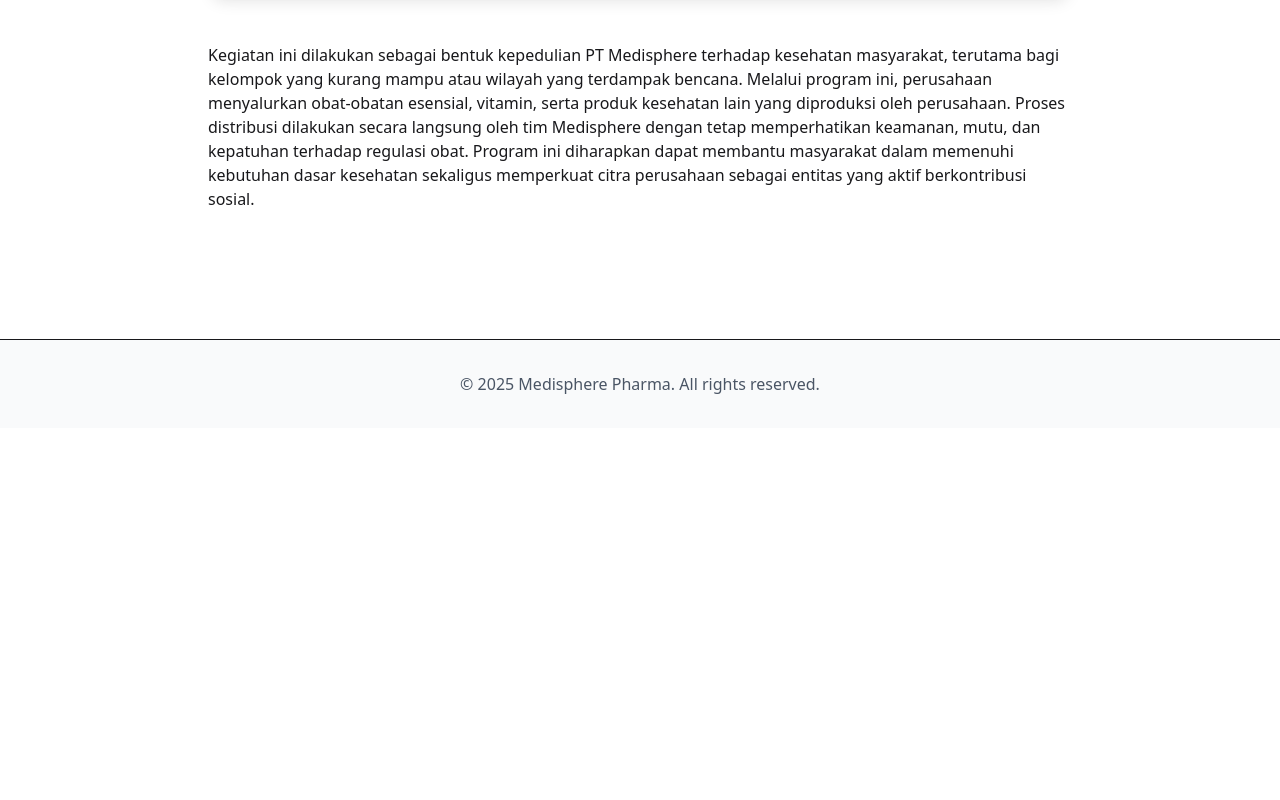
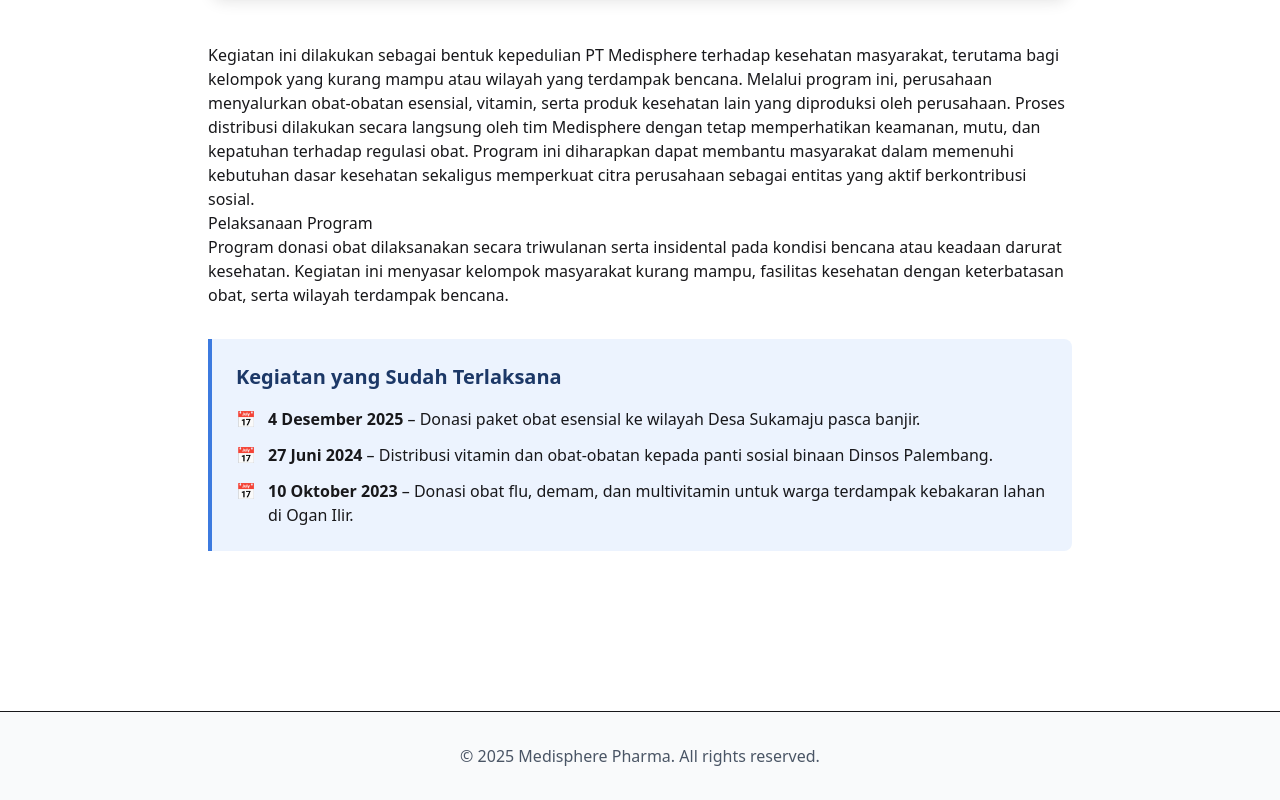
Before and after one commit to Chwakillah/medisphare-id, a React (Vite) app: page /detail-berita/1 in a window 1280 px wide. Shown: the part 978-1778 px from the top of the page. Before the commit the page ends 1406 px from the top, so only its background shows below. Built offline with nearby package versions, Linux system fonts and the light colour scheme.

Commit message:
feat: filter

```diff
--- a/src/components/pages/BeritaDetail.jsx
+++ b/src/components/pages/BeritaDetail.jsx
@@ -20,7 +20,28 @@ const newsDatabase = {
     readTime: "5 menit",
     desc: "Kegiatan ini dilakukan sebagai bentuk kepedulian PT Medisphere terhadap kesehatan masyarakat, terutama bagi kelompok yang kurang mampu atau wilayah yang terdampak bencana.",
     content: `
-      <p> Kegiatan ini dilakukan sebagai bentuk kepedulian PT Medisphere terhadap kesehatan masyarakat, terutama bagi kelompok yang kurang mampu atau wilayah yang terdampak bencana. Melalui program ini, perusahaan menyalurkan obat-obatan esensial, vitamin, serta produk kesehatan lain yang diproduksi oleh perusahaan. Proses distribusi dilakukan secara langsung oleh tim Medisphere dengan tetap memperhatikan keamanan, mutu, dan kepatuhan terhadap regulasi obat. Program ini diharapkan dapat membantu masyarakat dalam memenuhi kebutuhan dasar kesehatan sekaligus memperkuat citra perusahaan sebagai entitas yang aktif berkontribusi sosial.</p>
+      <p>Kegiatan ini dilakukan sebagai bentuk kepedulian PT Medisphere terhadap kesehatan masyarakat, terutama bagi kelompok yang kurang mampu atau wilayah yang terdampak bencana. Melalui program ini, perusahaan menyalurkan obat-obatan esensial, vitamin, serta produk kesehatan lain yang diproduksi oleh perusahaan. Proses distribusi dilakukan secara langsung oleh tim Medisphere dengan tetap memperhatikan keamanan, mutu, dan kepatuhan terhadap regulasi obat. Program ini diharapkan dapat membantu masyarakat dalam memenuhi kebutuhan dasar kesehatan sekaligus memperkuat citra perusahaan sebagai entitas yang aktif berkontribusi sosial.</p>
+
+      <h2>Pelaksanaan Program</h2>
+      <p>Program donasi obat dilaksanakan secara triwulanan serta insidental pada kondisi bencana atau keadaan darurat kesehatan. Kegiatan ini menyasar kelompok masyarakat kurang mampu, fasilitas kesehatan dengan keterbatasan obat, serta wilayah terdampak bencana.</p>
+
+      <div class="bg-blue-50 border-l-4 border-blue-600 p-6 my-8 rounded-r-lg">
+        <h3 class="text-xl font-bold text-blue-900 mb-4 mt-0">Kegiatan yang Sudah Terlaksana</h3>
+        <ul class="space-y-3 mb-0">
+          <li class="flex gap-3">
+            <span class="text-blue-600 font-bold flex-shrink-0">📅</span>
+            <span><strong>4 Desember 2025</strong> – Donasi paket obat esensial ke wilayah Desa Sukamaju pasca banjir.</span>
+          </li>
+          <li class="flex gap-3">
+            <span class="text-blue-600 font-bold flex-shrink-0">📅</span>
+            <span><strong>27 Juni 2024</strong> – Distribusi vitamin dan obat-obatan kepada panti sosial binaan Dinsos Palembang.</span>
+          </li>
+          <li class="flex gap-3">
+            <span class="text-blue-600 font-bold flex-shrink-0">📅</span>
+            <span><strong>10 Oktober 2023</strong> – Donasi obat flu, demam, dan multivitamin untuk warga terdampak kebakaran lahan di Ogan Ilir.</span>
+          </li>
+        </ul>
+      </div>
     `,
   },
   2: {
@@ -33,7 +54,28 @@ const newsDatabase = {
     readTime: "4 menit",
     desc: "PT Medisphere secara rutin membuka booth edukasi kesehatan pada kegiatan masyarakat seperti posyandu, car free day, acara komunitas, maupun program pemerintah daerah.",
     content: `
-        <p>PT Medisphere secara rutin membuka booth edukasi kesehatan pada kegiatan masyarakat seperti posyandu, car free day, acara komunitas, maupun program pemerintah daerah. Pada kegiatan ini, tenaga kesehatan dari perusahaan memberikan informasi terkait penggunaan obat yang benar, keamanan obat, interaksi obat, serta cara penyimpanan obat yang sesuai standar. Selain itu, masyarakat juga dapat melakukan konsultasi kesehatan secara langsung dengan tenaga farmasi. Kegiatan ini bertujuan meningkatkan literasi kesehatan masyarakat sekaligus membangun kepercayaan publik terhadap produk yang dihasilkan Medisphere.</p>
+      <p>PT Medisphere secara rutin membuka booth edukasi kesehatan pada kegiatan masyarakat seperti posyandu, car free day, acara komunitas, maupun program pemerintah daerah. Pada kegiatan ini, tenaga kesehatan dari perusahaan memberikan informasi terkait penggunaan obat yang benar, keamanan obat, interaksi obat, serta cara penyimpanan obat yang sesuai standar. Selain itu, masyarakat juga dapat melakukan konsultasi kesehatan secara langsung dengan tenaga farmasi. Kegiatan ini bertujuan meningkatkan literasi kesehatan masyarakat sekaligus membangun kepercayaan publik terhadap produk yang dihasilkan Medisphere.</p>
+
+      <h2>Jadwal Pelaksanaan</h2>
+      <p>PT Medisphere membuka booth edukasi secara bulanan, bekerja sama dengan posyandu, car free day, komunitas lokal, dan program pemerintah daerah. Pada booth ini, tenaga kesehatan perusahaan memberikan edukasi mengenai penggunaan obat yang benar, efek samping, interaksi obat, hingga cara penyimpanan obat yang aman. Konsultasi kesehatan dasar juga diberikan kepada masyarakat.</p>
+
+      <div class="bg-green-50 border-l-4 border-green-600 p-6 my-8 rounded-r-lg">
+        <h3 class="text-xl font-bold text-green-900 mb-4 mt-0">Kegiatan yang Sudah Terlaksana</h3>
+        <ul class="space-y-3 mb-0">
+          <li class="flex gap-3">
+            <span class="text-green-600 font-bold flex-shrink-0">💊</span>
+            <span><strong>7 Januari 2025</strong> – Booth edukasi obat tepat guna pada kegiatan Car Free Day Palembang.</span>
+          </li>
+          <li class="flex gap-3">
+            <span class="text-green-600 font-bold flex-shrink-0">💊</span>
+            <span><strong>5 Mei 2024</strong> – Penyuluhan penggunaan antibiotik rasional di Posyandu Melati Indah.</span>
+          </li>
+          <li class="flex gap-3">
+            <span class="text-green-600 font-bold flex-shrink-0">💊</span>
+            <span><strong>3 November 2023</strong> – Edukasi interaksi obat–makanan pada acara Hari Kesehatan Nasional tingkat kota.</span>
+          </li>
+        </ul>
+      </div>
     `,
   },
   3: {
@@ -46,20 +88,62 @@ const newsDatabase = {
     readTime: "6 menit",
     desc: "Sebagai perusahaan yang memahami pentingnya akses kesehatan, PT Medisphere menyediakan layanan kesehatan bergerak menggunakan kendaraan operasional yang dilengkapi dengan alat kesehatan dasar.",
     content: `
-    <p>Sebagai perusahaan yang memahami pentingnya akses kesehatan, PT Medisphere menyediakan layanan kesehatan bergerak menggunakan kendaraan operasional yang dilengkapi dengan alat kesehatan dasar. Melalui program ini, masyarakat dapat memperoleh layanan seperti pemeriksaan tekanan darah, pengecekan gula darah, konsultasi ringan, serta pemberian obat dasar sesuai kebutuhan. Layanan ini ditujukan bagi daerah dengan akses fasilitas kesehatan terbatas, sehingga dapat membantu pemerataan pelayanan kesehatan di wilayah yang lebih luas.</p>
+      <p>Sebagai perusahaan yang memahami pentingnya akses kesehatan, PT Medisphere menyediakan layanan kesehatan bergerak menggunakan kendaraan operasional yang dilengkapi dengan alat kesehatan dasar. Melalui program ini, masyarakat dapat memperoleh layanan seperti pemeriksaan tekanan darah, pengecekan gula darah, konsultasi ringan, serta pemberian obat dasar sesuai kebutuhan. Layanan ini ditujukan bagi daerah dengan akses fasilitas kesehatan terbatas, sehingga dapat membantu pemerataan pelayanan kesehatan di wilayah yang lebih luas.</p>
+
+      <h2>Jangkauan Program</h2>
+      <p>Program layanan kesehatan bergerak dilaksanakan setiap dua bulan untuk menjangkau wilayah dengan akses kesehatan terbatas. Layanan yang diberikan meliputi pemeriksaan tekanan darah, gula darah, konsultasi ringan, serta pemberian obat dasar secara gratis.</p>
+
+      <div class="bg-purple-50 border-l-4 border-purple-600 p-6 my-8 rounded-r-lg">
+        <h3 class="text-xl font-bold text-purple-900 mb-4 mt-0">Kegiatan yang Sudah Terlaksana</h3>
+        <ul class="space-y-3 mb-0">
+          <li class="flex gap-3">
+            <span class="text-purple-600 font-bold flex-shrink-0">🚐</span>
+            <span><strong>20 Maret 2025</strong> – Pelayanan kesehatan keliling di Desa Tanjung Lago.</span>
+          </li>
+          <li class="flex gap-3">
+            <span class="text-purple-600 font-bold flex-shrink-0">🚐</span>
+            <span><strong>12 Juli 2024</strong> – Pemeriksaan kesehatan dan pembagian obat dasar di Kecamatan Muara Kelingi.</span>
+          </li>
+          <li class="flex gap-3">
+            <span class="text-purple-600 font-bold flex-shrink-0">🚐</span>
+            <span><strong>18 September 2023</strong> – Layanan cek kesehatan gratis untuk masyarakat pesisir Banyuasin.</span>
+          </li>
+        </ul>
+      </div>
     `,
   },
   4: {
     id: 4,
-    name: "Layanan Kesehatan Bergerak (Mobile Health Service)",
+    name: "Seminar dan Pelatihan Kesehatan untuk Masyarakat",
     image: img4,
-    category: "Layanan",
+    category: "Edukasi",
     author: "Tim Medisphere",
     date: "15 Oktober 2025",
     readTime: "6 menit",
-    desc: "Sebagai perusahaan yang memahami pentingnya akses kesehatan, PT Medisphere menyediakan layanan kesehatan bergerak menggunakan kendaraan operasional yang dilengkapi dengan alat kesehatan dasar.",
+    desc: "PT Medisphere menyelenggarakan seminar dan pelatihan kesehatan untuk meningkatkan pengetahuan masyarakat mengenai aspek kesehatan dan farmasi.",
     content: `
-    <p>PT Medisphere juga melaksanakan kegiatan edukatif berupa seminar, penyuluhan, dan pelatihan kepada berbagai kelompok masyarakat, termasuk siswa sekolah, mahasiswa kesehatan, serta organisasi komunitas. Materi yang diberikan meliputi penggunaan obat yang rasional, bahaya penyalahgunaan obat, inovasi dan proses pengembangan obat, serta edukasi terkait penyakit yang umum terjadi. Melalui kegiatan ini, perusahaan berperan aktif dalam meningkatkan pengetahuan masyarakat mengenai aspek kesehatan dan farmasi, sekaligus memberikan kontribusi terhadap peningkatan kualitas sumber daya manusia di bidang kesehatan.</p>
+      <p>PT Medisphere juga melaksanakan kegiatan edukatif berupa seminar, penyuluhan, dan pelatihan kepada berbagai kelompok masyarakat, termasuk siswa sekolah, mahasiswa kesehatan, serta organisasi komunitas. Materi yang diberikan meliputi penggunaan obat yang rasional, bahaya penyalahgunaan obat, inovasi dan proses pengembangan obat, serta edukasi terkait penyakit yang umum terjadi. Melalui kegiatan ini, perusahaan berperan aktif dalam meningkatkan pengetahuan masyarakat mengenai aspek kesehatan dan farmasi, sekaligus memberikan kontribusi terhadap peningkatan kualitas sumber daya manusia di bidang kesehatan.</p>
+
+      <h2>Program Seminar dan Pelatihan</h2>
+      <p>PT Medisphere menyelenggarakan seminar dan pelatihan kesehatan secara triwulanan, bekerja sama dengan sekolah, kampus kesehatan, dan organisasi komunitas. Materi yang diberikan antara lain penggunaan obat rasional, bahaya penyalahgunaan obat, edukasi penyakit umum, serta pengenalan proses pengembangan obat.</p>
+
+      <div class="bg-orange-50 border-l-4 border-orange-600 p-6 my-8 rounded-r-lg">
+        <h3 class="text-xl font-bold text-orange-900 mb-4 mt-0">Kegiatan yang Sudah Terlaksana</h3>
+        <ul class="space-y-3 mb-0">
+          <li class="flex gap-3">
+            <span class="text-orange-600 font-bold flex-shrink-0">🎓</span>
+            <span><strong>28 Februari 2024</strong> – Seminar "Penggunaan Obat yang Aman" di SMA Negeri 4 Palembang.</span>
+          </li>
+          <li class="flex gap-3">
+            <span class="text-orange-600 font-bold flex-shrink-0">🎓</span>
+            <span><strong>23 Juni 2024</strong> – Pelatihan penggunaan obat rasional untuk mahasiswa kesehatan.</span>
+          </li>
+          <li class="flex gap-3">
+            <span class="text-orange-600 font-bold flex-shrink-0">🎓</span>
+            <span><strong>9 November 2024</strong> – Seminar komunitas tentang pencegahan penyakit kronis dan edukasi obat herbal.</span>
+          </li>
+        </ul>
+      </div>
     `,
   },
 };
```
